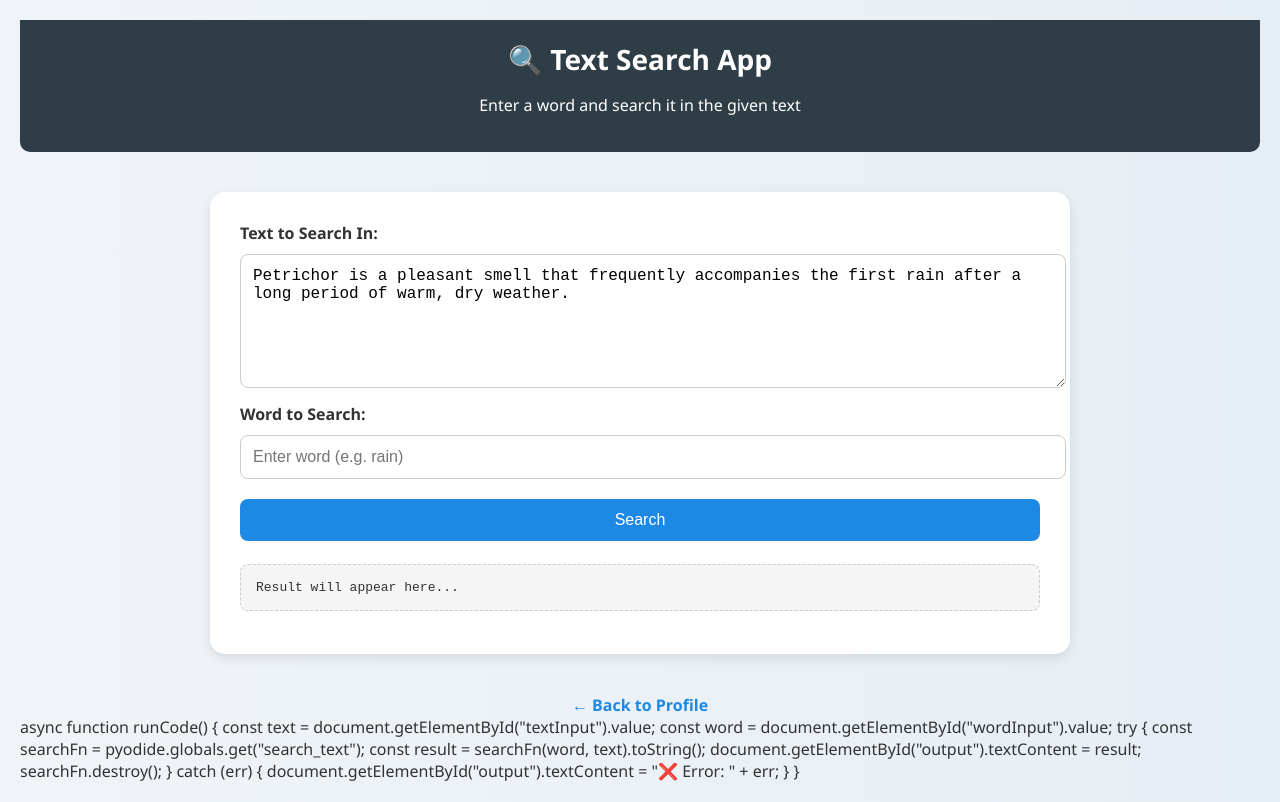
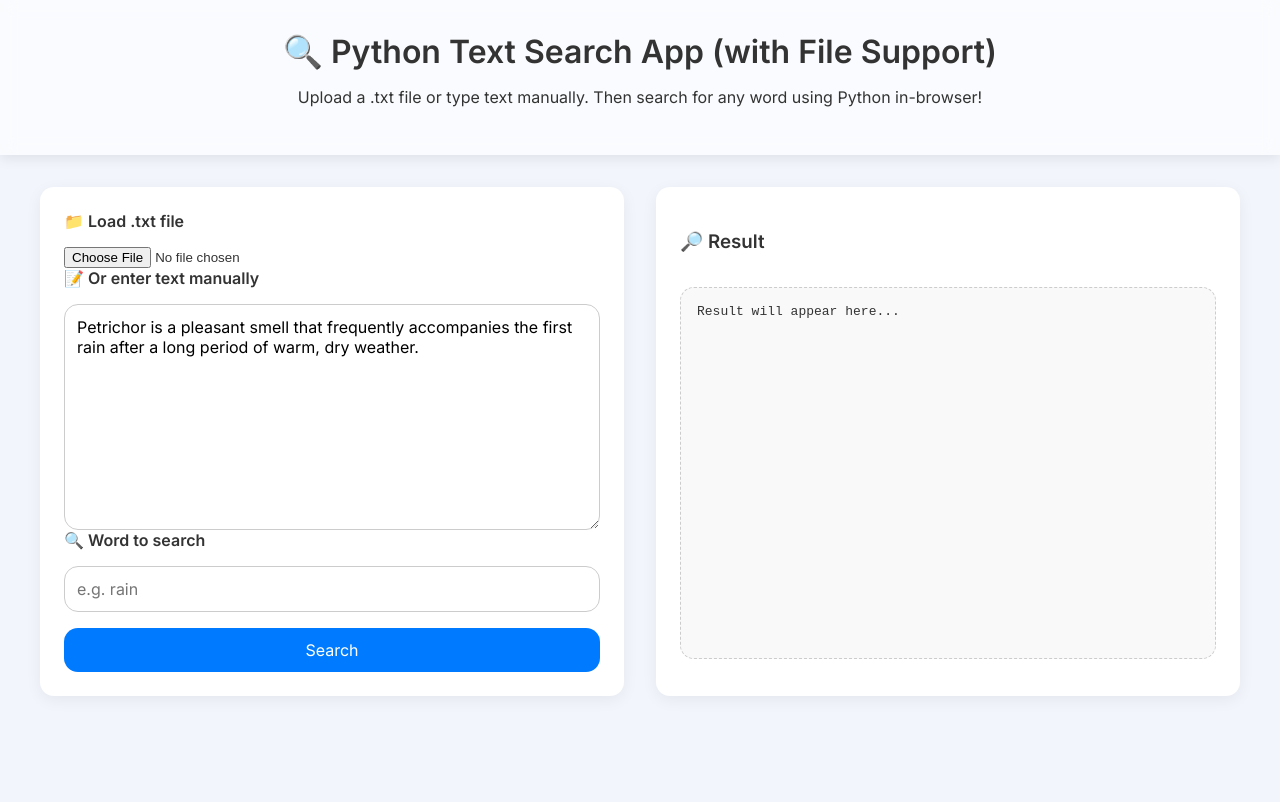
Before and after one commit to Muxmoon/bin-search-from-text, a plain HTML site: page index.html in a window 1280 px wide. Drawn offline with Linux system fonts and the light colour scheme; a script that the page names is missing.

Commit message:
Update index.html

```diff
--- a/index.html
+++ b/index.html
@@ -2,66 +2,89 @@
 <html lang="en">
 <head>
   <meta charset="UTF-8">
-  <title>Text Search App (Binary Search)</title>
+  <title>🔍 Text Search App</title>
   <script src="https://cdn.jsdelivr.net/pyodide/v0.23.4/full/pyodide.js"></script>
+  <link href="https://fonts.googleapis.com/css2?family=Inter:wght@400;600&display=swap" rel="stylesheet">
   <style>
+    :root {
+      --bg: #f2f6fc;
+      --accent: #007bff;
+      --glass: rgba(255, 255, 255, 0.6);
+      --radius: 14px;
+    }
+
     body {
-      font-family: 'Segoe UI', sans-serif;
-      background: linear-gradient(to right, #f0f4f8, #e6eef5);
       margin: 0;
-      padding: 20px;
+      font-family: 'Inter', sans-serif;
+      background: var(--bg);
       color: #333;
     }
 
     header {
-      background-color: #2f3e46;
-      padding: 20px;
-      color: white;
       text-align: center;
-      border-radius: 0 0 10px 10px;
+      padding: 2rem 1rem;
+      backdrop-filter: blur(8px);
+      background: var(--glass);
+      box-shadow: 0 4px 12px rgba(0, 0, 0, 0.08);
     }
 
-    h1 {
+    header h1 {
       margin: 0;
-      font-size: 28px;
+      font-size: 2rem;
     }
 
-    .container {
-      max-width: 800px;
-      margin: 40px auto;
-      background-color: white;
-      padding: 30px;
-      border-radius: 15px;
-      box-shadow: 0 4px 12px rgba(0,0,0,0.1);
+    .grid {
+      display: grid;
+      grid-template-columns: 1fr 1fr;
+      gap: 2rem;
+      padding: 2rem;
+      max-width: 1200px;
+      margin: auto;
     }
 
-    textarea, input, button {
-      width: 100%;
-      padding: 12px;
-      margin: 10px 0;
-      font-size: 16px;
-      border-radius: 8px;
+    .card {
+      background: white;
+      border-radius: var(--radius);
+      box-shadow: 0 4px 16px rgba(0, 0, 0, 0.06);
+      padding: 1.5rem;
+      display: flex;
+      flex-direction: column;
+    }
+
+    textarea, input[type="text"], button {
+      font-size: 1rem;
+      padding: 0.75rem;
+      margin-top: 1rem;
       border: 1px solid #ccc;
+      border-radius: var(--radius);
+      font-family: inherit;
+      resize: vertical;
+    }
+
+    input[type="file"] {
+      margin-top: 1rem;
     }
 
     button {
-      background-color: #1e88e5;
+      background: var(--accent);
       color: white;
       border: none;
       cursor: pointer;
-      transition: background-color 0.3s ease;
+      transition: background 0.2s ease;
     }
 
     button:hover {
-      background-color: #1565c0;
+      background: #005fcc;
     }
 
     pre {
-      background: #f5f5f5;
-      padding: 15px;
-      border-radius: 8px;
       white-space: pre-wrap;
+      background: #f9f9f9;
+      padding: 1rem;
+      border-radius: var(--radius);
       border: 1px dashed #ccc;
+      flex-grow: 1;
+      margin-top: 1rem;
     }
 
     mark {
@@ -69,53 +92,48 @@
       font-weight: bold;
     }
 
-    .back {
-      text-align: center;
-      margin-top: 30px;
+    @media (max-width: 900px) {
+      .grid {
+        grid-template-columns: 1fr;
       }
-
-    .back a {
-      color: #1e88e5;
-      text-decoration: none;
-      font-weight: bold;
-    }
-
-    .back a:hover {
-      text-decoration: underline;
     }
   </style>
 </head>
 <body>
 
   <header>
-    <h1>🔍 Text Search App</h1>
-    <p>Enter a word and search it in the given text</p>
+    <h1>🔍 Python Text Search App (with File Support)</h1>
+    <p>Upload a .txt file or type text manually. Then search for any word using Python in-browser!</p>
   </header>
 
-  <div class="container">
-    <label for="textInput"><strong>Text to Search In:</strong></label>
-    <textarea id="textInput" rows="6">Petrichor is a pleasant smell that frequently accompanies the first rain after a long period of warm, dry weather.</textarea>
+  <div class="grid">
+    <div class="card">
+      <label for="fileInput"><strong>📁 Load .txt file</strong></label>
+      <input type="file" id="fileInput" accept=".txt">
 
-    <label for="wordInput"><strong>Word to Search:</strong></label>
-    <input type="text" id="wordInput" placeholder="Enter word (e.g. rain)">
+      <label for="textInput"><strong>📝 Or enter text manually</strong></label>
+      <textarea id="textInput" rows="10">Petrichor is a pleasant smell that frequently accompanies the first rain after a long period of warm, dry weather.</textarea>
 
-    <button onclick="runCode()">Search</button>
+      <label for="wordInput"><strong>🔍 Word to search</strong></label>
+      <input type="text" id="wordInput" placeholder="e.g. rain">
 
+      <button onclick="runSearch()">Search</button>
+    </div>
+
+    <div class="card">
+      <h3>🔎 Result</h3>
       <pre id="output">Result will appear here...</pre>
     </div>
-
-  <div class="back">
-    <a href="index.html">← Back to Profile</a>
   </div>
 
   <script>
     let pyodide;
 
-  async function loadAndInitPyodide() {
+    async function initPyodide() {
       pyodide = await loadPyodide();
       await pyodide.runPythonAsync(`
 def highlight(txt, word):
-    return txt.replace(word, f"<mark>{word}</mark>")
+    return txt.replace(word, f"*{word}*")
 
 def bin_search(word, target):
     l, r = 0, len(word) - 1
@@ -135,53 +153,35 @@ def search_text(user_word, full_text):
     words = sorted(text_upper.replace(",", "").replace(".", "").split())
     index = bin_search(words, user_word)
     if index != -1:
-        highlighted = highlight(full_text, user_word)
+        highlighted = text_upper.replace(user_word, f"**{user_word}**")
         return "✅ Word found!\\n\\n" + highlighted
     else:
         return "❌ Word not found. Please try again."
 `);
     }
 
-  // Load Pyodide only after script is fully loaded
-  window.addEventListener("load", async () => {
-    try {
-      await loadAndInitPyodide();
-      console.log("✅ Pyodide loaded and ready.");
-    } catch (err) {
-      console.error("❌ Failed to load Pyodide:", err);
-    }
-  });
+    initPyodide();
 
-  async function runCode() {
+    async function runSearch() {
       const text = document.getElementById("textInput").value;
       const word = document.getElementById("wordInput").value;
 
       try {
-      const searchFn = pyodide.globals.get("search_text");
-      const result = searchFn(word, text).toString(); // convert PyProxy to string
-      document.getElementById("output").innerHTML = result;
-      searchFn.destroy();
+        const result = await pyodide.globals.get("search_text")(word, text);
+        const highlighted = result.replace(/\*\*(.+?)\*\*/g, '<mark>$1</mark>');
+        document.getElementById("output").innerHTML = highlighted;
       } catch (err) {
-      document.getElementById("output").textContent = "❌ Error: " + err;
-    }
-  }
-</script>
-
-
-    async function runCode() {
-  const text = document.getElementById("textInput").value;
-  const word = document.getElementById("wordInput").value;
-
-  try {
-    const searchFn = pyodide.globals.get("search_text");
-    const result = searchFn(word, text).toString();
-    document.getElementById("output").textContent = result;
-    searchFn.destroy();
-  } catch (err) {
-    document.getElementById("output").textContent = "❌ Error: " + err;
+        document.getElementById("output").textContent = "Error: " + err;
       }
     }
 
+    document.getElementById("fileInput").addEventListener("change", async (e) => {
+      const file = e.target.files[0];
+      if (file) {
+        const text = await file.text();
+        document.getElementById("textInput").value = text;
+      }
+    });
   </script>
 </body>
 </html>
```
Lines whose indentation alone changed are shown as unchanged.
